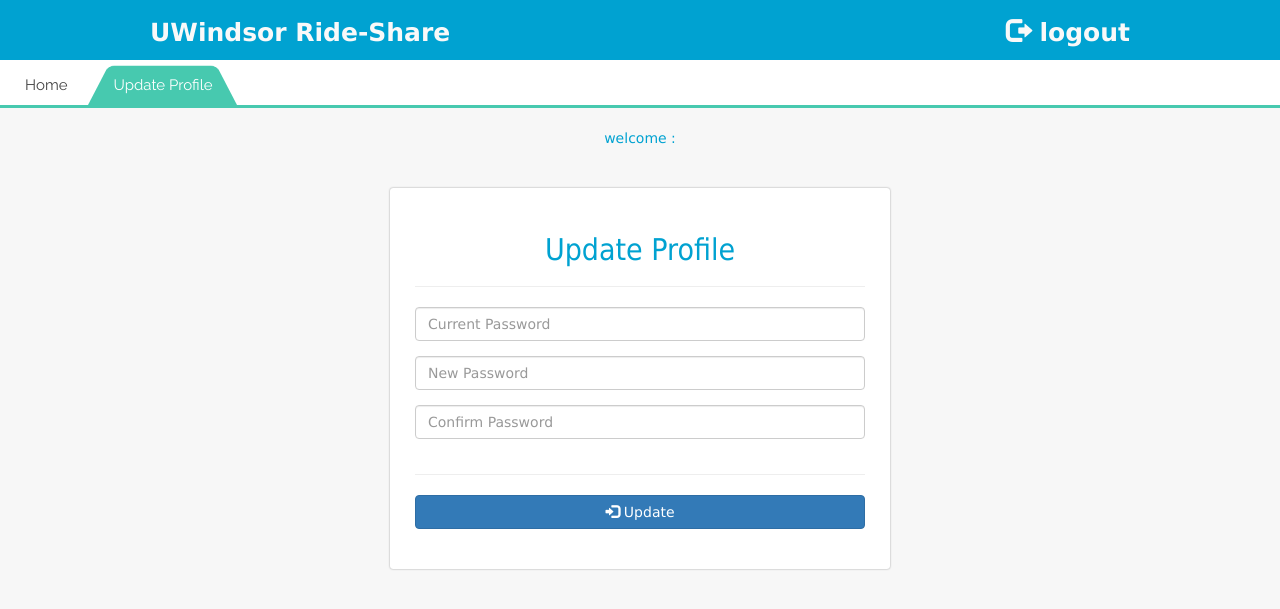
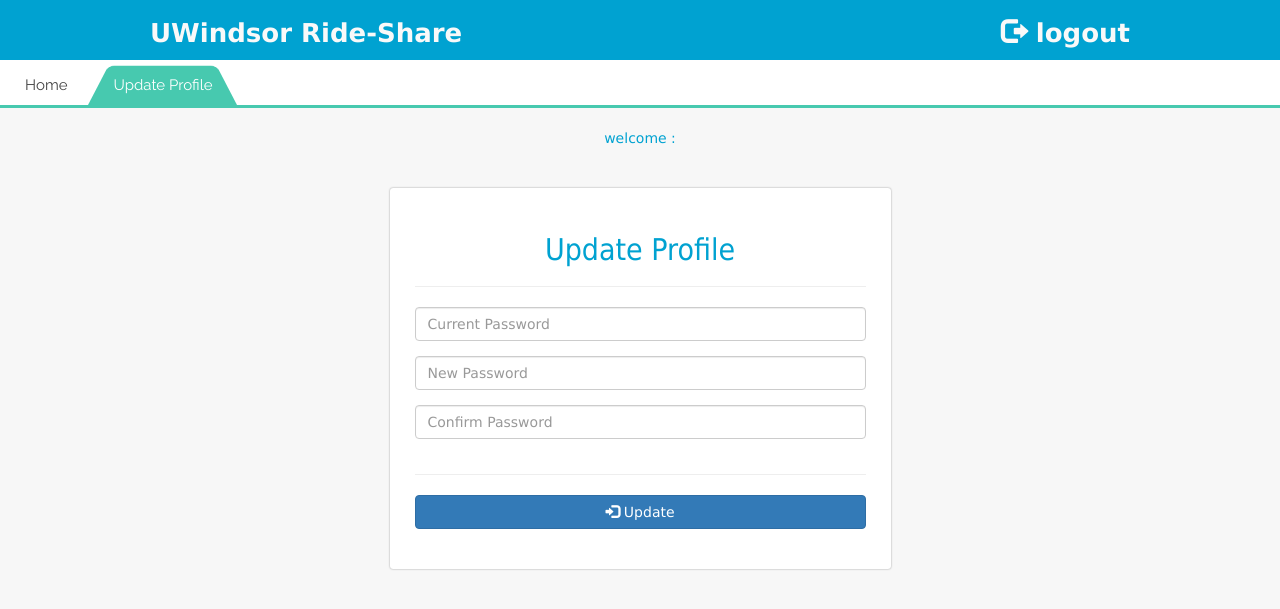
Before and after one commit to bhupindercse/RideShare, a PHP site: page /update.php in a window 1280 px wide. Shown: the top 609 px of the page. Run offline with PHP 8.4, Linux system fonts and the light colour scheme; the visitor is signed in with stand-in values (Sample User, id 1); data that the repository does not hold is empty.

Commit message:
Changes in CSS by Ketan

```diff
--- a/style.css
+++ b/style.css
@@ -16,7 +16,7 @@ h2
 }
 .form-container
 {
-	width:500px;
+	width:501px;
 	margin:0 auto;
 	background:#fff;
 	padding: 25px;
@@ -49,11 +49,12 @@ a
 	height:60px;
 	width:100%;
 }
+
 .header a
 {
 	color:#f9f9f9;
 	font-family:Verdana, Geneva, sans-serif;
-	font-size:25px;
+	font-size:26px;
 	text-decoration:none;
 	position:relative;
 	top:15px;
@@ -70,6 +71,7 @@ a
 	position:relative;
 	right:150px;
 }
+
 .content
 {
 	margin:0 auto;
@@ -78,6 +80,7 @@ a
 	font-family:"Lucida Sans Unicode", "Lucida Grande", sans-serif;
 	color:#00a2d1;
 }
+
 .content p
 {
 	font-size:30px;
@@ -86,9 +89,8 @@ a
 	margin:0 auto;
 }
 
-
 .button-link {
-    padding: 10px 15px;
+    padding: 11px 16px;
     background: #4479BA;
     color: #FFFF;
     -webkit-border-radius: 4px;
```
